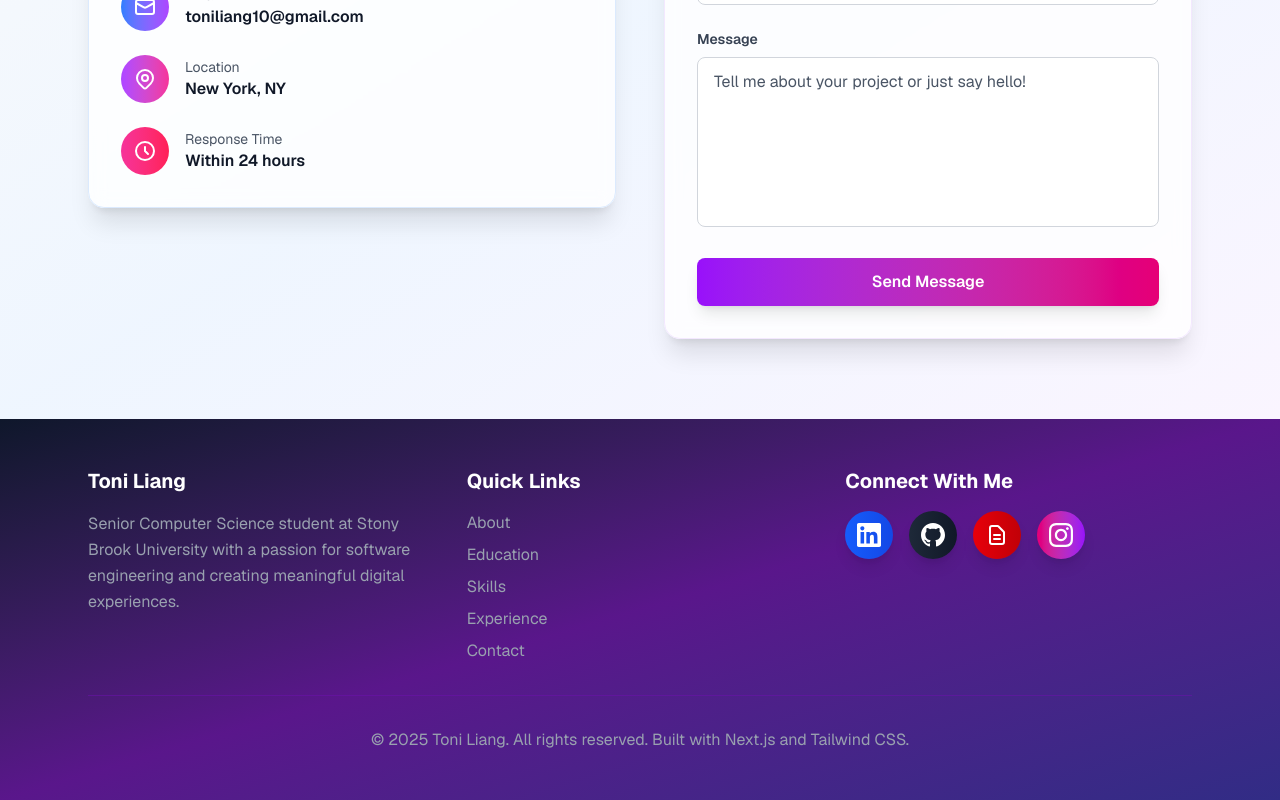
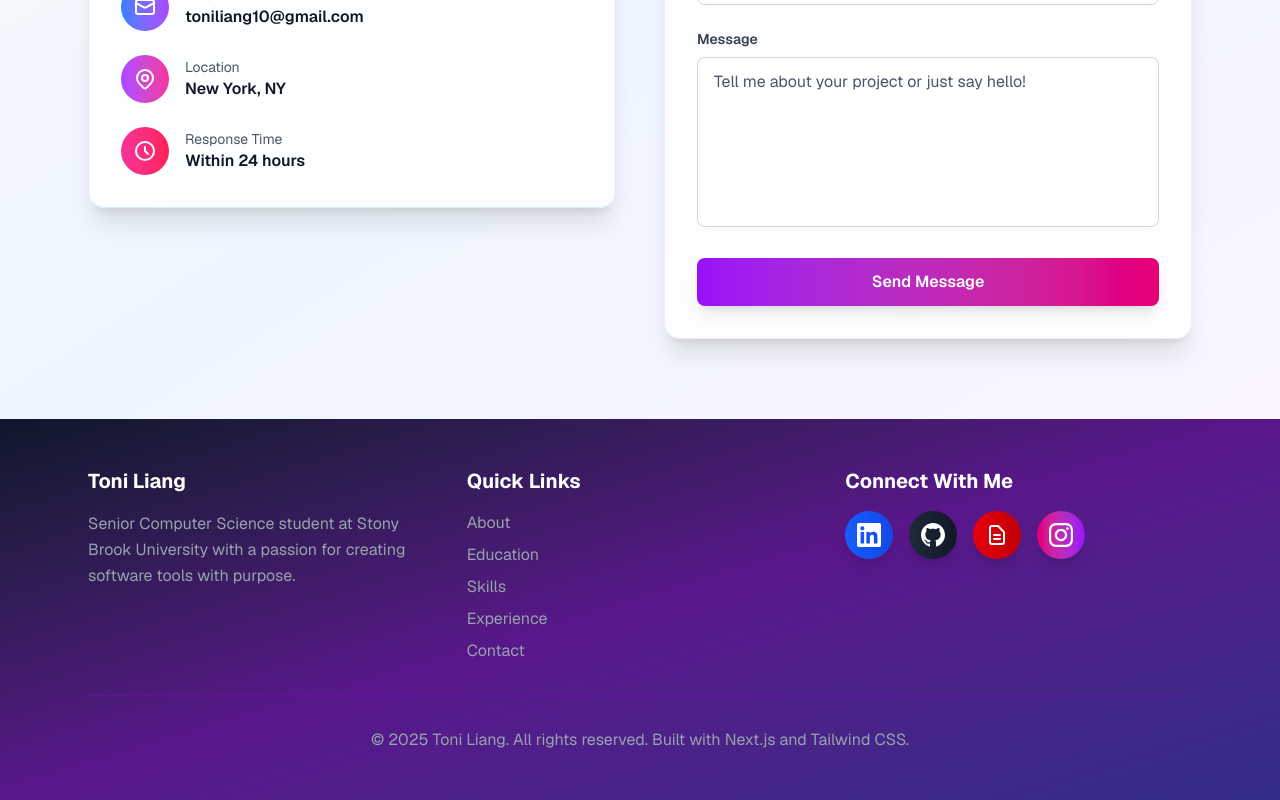
Before and after one commit to toniliang-10/toniliang, a Next.js app: page / in a window 1280 px wide. Shown: the part 5502-6302 px from the top of the page. Built offline with nearby package versions, Linux system fonts and the light colour scheme.

Commit message:
updated footer links

```diff
--- a/app/page.tsx
+++ b/app/page.tsx
@@ -935,7 +935,7 @@ export default function Home() {
             <div>
               <h3 className="text-xl font-bold mb-4">Toni Liang</h3>
               <p className="text-gray-400 leading-relaxed">
-                Senior Computer Science student at Stony Brook University with a passion for software engineering and creating meaningful digital experiences.
+                Senior Computer Science student at Stony Brook University with a passion for creating software tools with purpose.
               </p>
             </div>
 
@@ -996,7 +996,7 @@ export default function Home() {
                   </svg>
                 </a>
                 <a
-                  href="https://docs.google.com/document/d/1YnWs34AJFzglaY1Aor7s8q7NtUV1O7Sk4kNxz0QE_jQ/edit?tab=t.0"
+                  href="https://docs.google.com/document/d/1GC-fDsrP04xF3k2AfkhoGCNi7lA_be8rU3WhK-X9JoA/edit?tab=t.0"
                   className="w-12 h-12 bg-gradient-to-r from-red-600 to-red-700 hover:from-red-700 hover:to-red-800 rounded-full flex items-center justify-center transition-all duration-200 transform hover:scale-110 shadow-lg hover:shadow-xl"
                   aria-label="Resume"
                   target="_blank"
```
